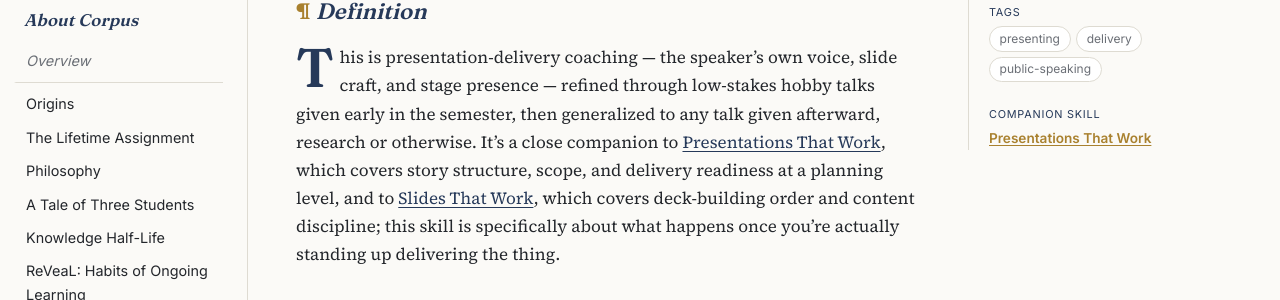
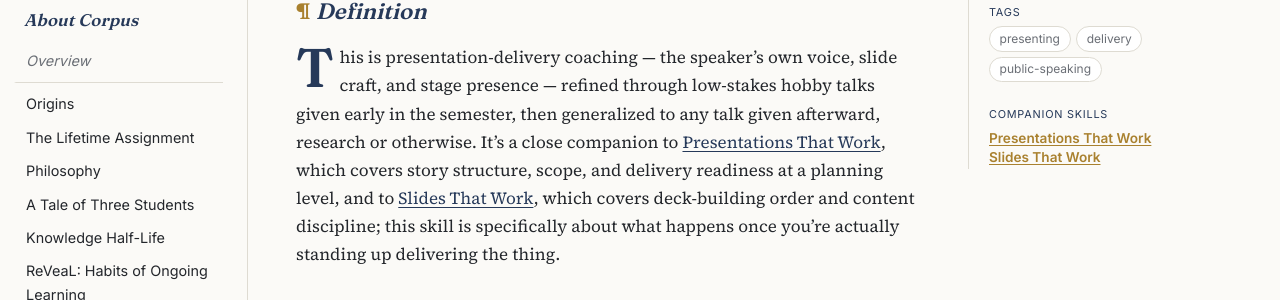
Before and after one commit to Collegeville/Corpus, a Jekyll site: the page built from _human_skills/tell-it-well.md, in a window 1280 px wide and 900 px high. Shown: the part 267-567 px from the top of the window. Built offline with Jekyll 4.4.1, drawn with Linux system fonts in a browser that asks for light colours.

Commit message:
Let related_human_skill hold multiple companion skills
Presentations That Work and Slides That Work each already point to each
other as their sole related_human_skill, so Tell It Well's prose links to
both had no way to also show up in the Companion Skill sidebar - the field
only ever held one slug.

- _layouts/skill.html: related_human_skill now accepts a single slug (every
  existing page, unchanged) or a YAML list of several. Normalizes either
  shape into an array via join+split (join's InputIterator wraps a lone
  string into a one-item array before joining, so a plain string
  round-trips too), renders one link per match, and pluralizes the label
  ("Companion Skill" -> "Companion Skills") past one.
- presentations-that-work.md / slides-that-work.md: related_human_skill is
  now [each other, tell-it-well].
- tell-it-well.md: related_human_skill is now [presentations-that-work,
  slides-that-work], for symmetry - all three now reciprocally link each
  other in the sidebar, not just in prose.
- scripts/audit.py: related_* slug-resolution check now validates every
  item when the field is a list, not just a single string.
- README.md: documents related_human_skill in the Human Skill template
  (it wasn't listed there before at all).

Verified with scripts/audit.py (ISSUES: 0) and a plain `jekyll build`:
checked both new multi-companion pages and an existing single-companion
page (Deck & Delivery Review) render correctly, and confirmed in-browser.

Co-Authored-By: Claude Sonnet 5 <noreply@anthropic.com>
Claude-Session: https://claude.ai/code/session_01DkVRv6kbhTd9BvjjRVCSAw

```diff
--- a/_human_skills/tell-it-well.md
+++ b/_human_skills/tell-it-well.md
@@ -3,7 +3,7 @@ title: Tell It Well
 category: Presenting
 tags: [presenting, delivery, public-speaking]
 summary: Delivery coaching for any technical talk — scope, slide craft, voice mechanics, and confidence — refined through low-stakes hobby talks early in the semester.
-related_human_skill: presentations-that-work
+related_human_skill: [presentations-that-work, slides-that-work]
 slug: tell-it-well
 ---
 
--- a/_layouts/skill.html
+++ b/_layouts/skill.html
@@ -48,11 +48,26 @@ layout: default
     {% endif %}
 
     {% if page.related_human_skill %}
-      {% assign paired = site.human_skills | where: "slug", page.related_human_skill | first %}
-      {% if paired %}
+      {% comment %}
+        related_human_skill accepts either a single slug (a string) or several
+        (a YAML list). `join` + `split` normalizes either shape into an array:
+        join's InputIterator wraps a lone string as a one-item array before
+        joining, so a plain string round-trips to a one-item array too — this
+        avoids a separate string-vs-array branch here and in every skill page
+        that sets this field.
+      {% endcomment %}
+      {% assign related_slugs = page.related_human_skill | join: "," | split: "," %}
+      {% assign paired_skills = "" | split: "," %}
+      {% for slug in related_slugs %}
+        {% assign match = site.human_skills | where: "slug", slug | first %}
+        {% if match %}{% assign paired_skills = paired_skills | push: match %}{% endif %}
+      {% endfor %}
+      {% if paired_skills.size > 0 %}
       <div class="marginalia__item">
-        <span class="marginalia__label">Companion skill</span>
-        <span class="marginalia__value"><a class="marginalia__companion" href="{{ paired.url | relative_url }}">{{ paired.title }}</a></span>
+        <span class="marginalia__label">{% if paired_skills.size > 1 %}Companion skills{% else %}Companion skill{% endif %}</span>
+        <span class="marginalia__value">
+          {% for paired in paired_skills %}<a class="marginalia__companion" href="{{ paired.url | relative_url }}">{{ paired.title }}</a>{% unless forloop.last %}<br>{% endunless %}{% endfor %}
+        </span>
       </div>
       {% endif %}
     {% endif %}
```
Also changed, not shown: _human_skills/presentations-that-work.md (+1 -1 lines), _human_skills/slides-that-work.md (+1 -1 lines), scripts/audit.py (+7 -2 lines), README.md.
